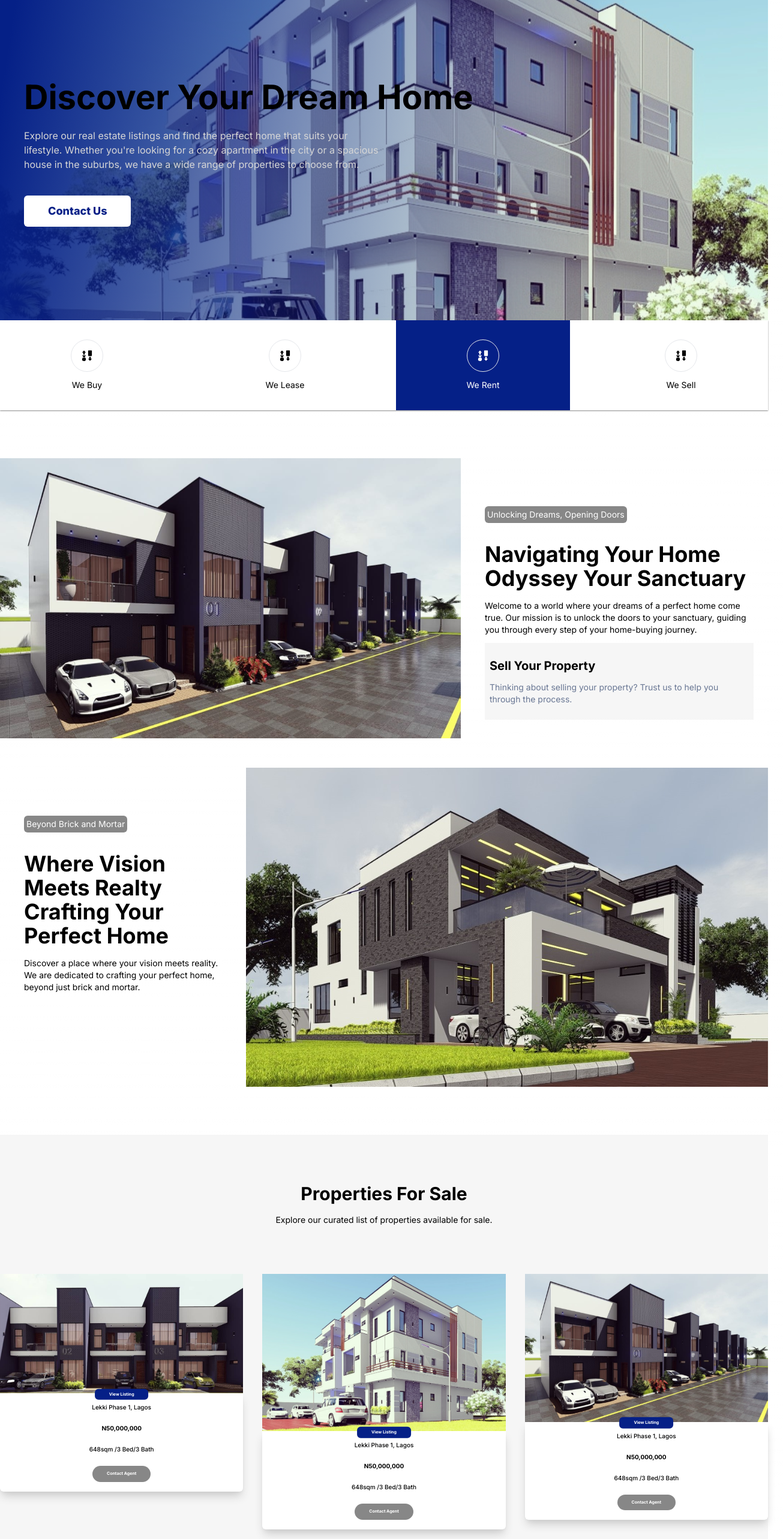
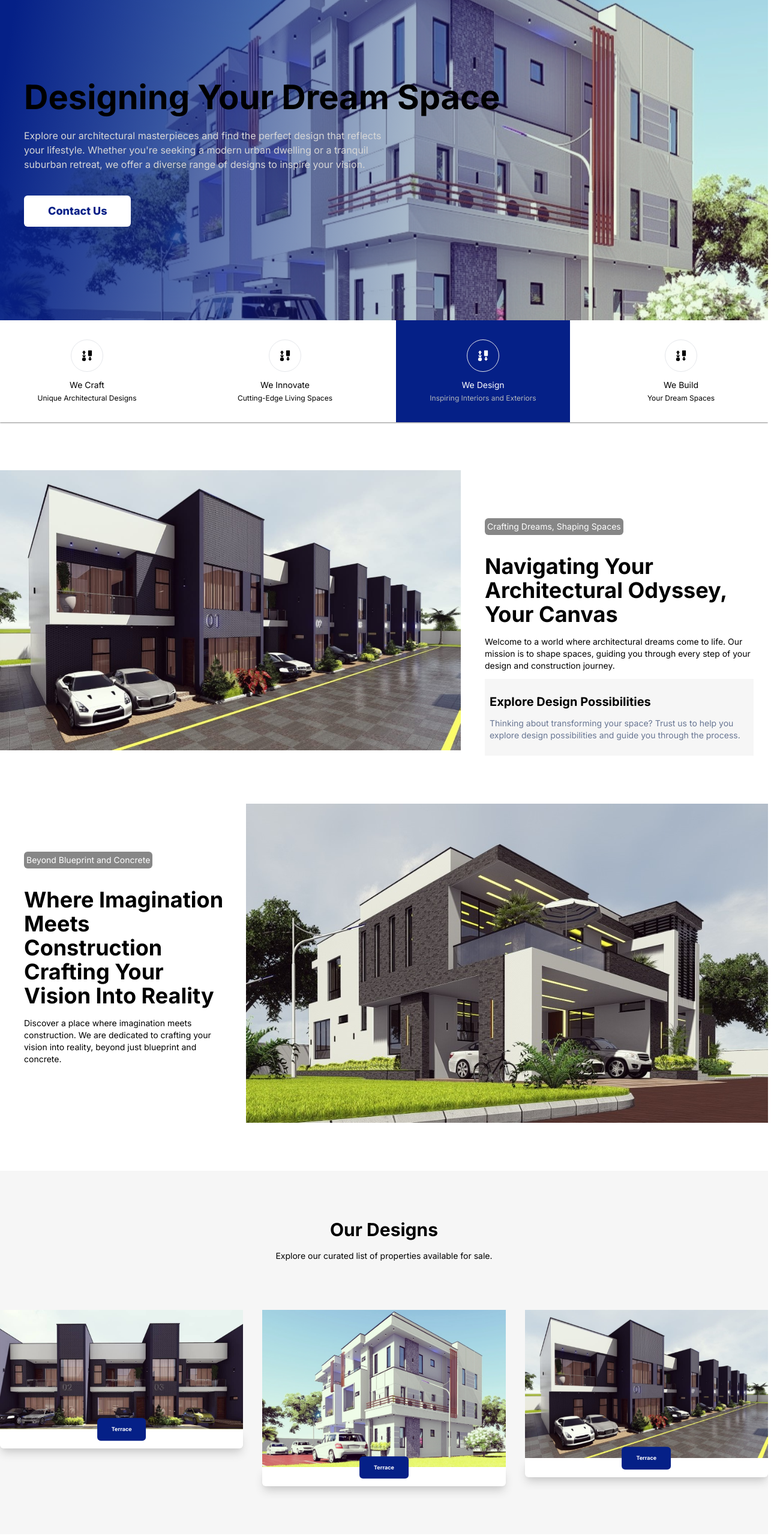
Before and after one commit to Mhiracul/EliteAce, a Next.js app: page / in a window 1280 px wide. Shown: the part 140-2706 px from the top of the page at 60% size, 1305 px wide, since content can reach past the window. Built offline with nearby package versions, Linux system fonts and the light colour scheme.

Commit message:
first commit

```diff
--- a/src/app/component/AboutUs.tsx
+++ b/src/app/component/AboutUs.tsx
@@ -5,15 +5,17 @@ import { GiBuyCard } from "react-icons/gi";
 const AboutUs = () => {
   return (
     <div className="h-full">
-      <div className=" bg-white container shadow-sm shadow-[#878787] mx-auto  w-full">
-        {" "}
-        <div className="grid lg:grid-cols-4 md:grid-cols-4 grid-cols-1 gap-10 ">
+      <div className="bg-white container shadow-sm shadow-[#878787] mx-auto w-full">
+        <div className="grid lg:grid-cols-4 md:grid-cols-4 grid-cols-1 gap-10">
           <div className="flex flex-col p-8 items-center">
             <div className="border rounded-full p-4">
               <GiBuyCard size={20} color="black" />
             </div>
             <p className="text-center text-black mt-3 md:text-sm text-xs">
-              We Buy
+              We Craft
+            </p>
+            <p className="text-center text-black mt-1 md:text-xs ">
+              Unique Architectural Designs
             </p>
           </div>
           <div className="flex flex-col p-8 items-center">
@@ -21,16 +23,21 @@ const AboutUs = () => {
               <GiBuyCard size={20} color="black" />
             </div>
             <p className="text-center text-black mt-3 md:text-sm text-xs">
-              We Lease
+              We Innovate
+            </p>
+            <p className="text-center text-black mt-1 md:text-xs ">
+              Cutting-Edge Living Spaces
             </p>
           </div>
-          {/* Apply background color to the second to the last section */}
           <div className="flex flex-col items-center p-8 px-10 bg-[#052087]">
             <div className="border rounded-full p-4">
               <GiBuyCard size={20} color="white" />
             </div>
             <p className="text-center text-white mt-3 md:text-sm text-xs">
-              We Rent
+              We Design
+            </p>
+            <p className="text-center  mt-1 md:text-xs text-[#B2B7BB]">
+              Inspiring Interiors and Exteriors
             </p>
           </div>
           <div className="flex flex-col p-8 items-center">
@@ -38,7 +45,10 @@ const AboutUs = () => {
               <GiBuyCard size={20} color="black" />
             </div>
             <p className="text-center text-black mt-3 md:text-sm text-xs">
-              We Sell
+              We Build
+            </p>
+            <p className="text-center text-black mt-1 md:text-xs ">
+              Your Dream Spaces
             </p>
           </div>
         </div>
--- a/src/app/component/CardSlider.tsx
+++ b/src/app/component/CardSlider.tsx
@@ -44,7 +44,7 @@ const CardSlider: React.FC = () => {
   return (
     <div id="testimonial" className="bg-[#f6f6f6]">
       <div className="py-16 ">
-        <div className="  py-16">
+        <div className="px-10  py-16">
           <Slider {...settings}>
             {cardsData.map((cards) => (
               <div key={cards.id} className="px-2">
--- a/src/app/component/Contact.tsx
+++ b/src/app/component/Contact.tsx
@@ -10,21 +10,21 @@ const Contact = () => {
             <span className="bg-[#878787] p-1 text-sm text-white  rounded-md">
               Exploring Unique Homes in the Real Estate Market
             </span>
-            <h2 className=" md:text-4xl text-2xl font-bold text-black mt-6">
-              Looking To Buy A Property?
+            <h2 className="md:text-4xl text-2xl font-bold text-black mt-6">
+              Looking To Design Your Dream Home?
             </h2>
           </div>
 
           <div className="flex lg:flex-row flex-col items-center gap-4">
             <div className="inline-flex items-center gap-1 md:text-3xl text-xl">
               <FaPhoneAlt color="#052087" />
-              <h1 className=" md:text-2xl text-sm font-medium text-black ">
+              <h1 className="md:text-2xl text-sm font-medium text-black ">
                 +2348035420101
               </h1>
             </div>
 
             <button className="text-white text-sm font-medium bg-[#052087] hover:bg-[#304288] p-4 rounded-full">
-              Find Premium Property
+              Explore Design Options
             </button>
           </div>
         </div>
--- a/src/app/component/Hero.tsx
+++ b/src/app/component/Hero.tsx
@@ -15,13 +15,13 @@ const Hero = () => {
     >
       <div className="container flex flex-col md:items-start items-center mx-auto md:px-10 px-10">
         <h2 className="font-Montserrat relative flex items-center md:text-left text-center font-bold text-primary text-2xl md:text-[56px] md:leading-[63px] leading-[40px]">
-          Discover Your Dream Home
+          Designing Your Dream Space
         </h2>
         <h2 className="font-Montserrat font-normal md:text-base text-xs md:text-left text-center  text-[#d6d6d6]  mt-5 max-w-[600px]">
-          Explore our real estate listings and find the perfect home that suits
-          your lifestyle. Whether you{"'"}re looking for a cozy apartment in the
-          city or a spacious house in the suburbs, we have a wide range of
-          properties to choose from.
+          Explore our architectural masterpieces and find the perfect design
+          that reflects your lifestyle. Whether you're seeking a modern urban
+          dwelling or a tranquil suburban retreat, we offer a diverse range of
+          designs to inspire your vision.
         </h2>
         <button className="bg-[#fff] px-10 py-3 rounded-md text-[#052087] font-extrabold font-Montserrat text-lg mt-10">
           Contact Us
--- a/src/app/component/Navbar.tsx
+++ b/src/app/component/Navbar.tsx
@@ -55,34 +55,6 @@ function Navbar() {
                   >
                     About Us
                   </Link>
-
-                  <div className="relative inline-block">
-                    <span
-                      className="text-black font-Montserrat text-[12px] cursor-pointer"
-                      onClick={handleDropdownToggle}
-                    >
-                      Categories
-                    </span>
-                    {dropdownOpen && (
-                      <div className="absolute top-full left-0 mt-2 py-2 w-[150px] bg-[#C82C2F] rounded-md z-40">
-                        <a
-                          href="/category1"
-                          className="block px-4 py-2 text-white font-Montserrat text-[12px]"
-                          onClick={handleDropdownLinkClick}
-                        >
-                          Real Estate
-                        </a>
-                        <a
-                          href="/category2"
-                          className="block px-4 py-2 text-white font-Montserrat text-[12px]"
-                          onClick={handleDropdownLinkClick}
-                        >
-                          Category 2
-                        </a>
-                        {/* Add more categories as needed */}
-                      </div>
-                    )}
-                  </div>
                 </div>
               </div>
             </div>
@@ -102,65 +74,6 @@ function Navbar() {
           >
             About Us
           </Link>
-          <div className="relative inline-block">
-            <span
-              className="text-black font-medium hover:text-[#052087] font-Montserrat text-[12px] cursor-pointer"
-              onClick={handleDropdownToggle}
-            >
-              Categories
-            </span>
-            {dropdownOpen && (
-              <div className="absolute top-full left-0 mt-2 py-2 w-[220px] flex bg-[#C82C2F] rounded-md z-10">
-                <div className="mt-2.5 pl-3">
-                  <GoDotFill color="#00ADEF" size={12} />
-                </div>
-                <div className="flex flex-col">
-                  <a
-                    href="/about"
-                    className=" px-4 py-2 text-white inline-flex items-center gap-1 font-Montserrat font-bold text-[10px]"
-                    onClick={handleDropdownLinkClick}
-                  >
-                    Real Estate
-                  </a>
-                  <a
-                    href="/agriculture"
-                    className="block px-4 py-2 text-white font-Montserrat font-bold text-[10px]"
-                    onClick={handleDropdownLinkClick}
-                  >
-                    Agriculture
-                  </a>
-                  <a
-                    href="/trading"
-                    className="block px-4 py-2 text-white font-Montserrat font-bold text-[10px]"
-                    onClick={handleDropdownLinkClick}
-                  >
-                    Trading
-                  </a>
-                  <a
-                    href="/category2"
-                    className="block px-4 py-2 text-white font-Montserrat font-bold text-[10px]"
-                    onClick={handleDropdownLinkClick}
-                  >
-                    Import
-                  </a>
-                  <a
-                    href="/category2"
-                    className="block px-4 py-2 text-white font-Montserrat font-bold text-[10px]"
-                    onClick={handleDropdownLinkClick}
-                  >
-                    Business
-                  </a>
-                  <a
-                    href="/category2"
-                    className="block px-4 py-2 text-white font-Montserrat font-bold text-[10px]"
-                    onClick={handleDropdownLinkClick}
-                  >
-                    Technology
-                  </a>
-                </div>
-              </div>
-            )}
-          </div>
         </div>
       </div>
     </div>
--- a/src/app/component/Properties.tsx
+++ b/src/app/component/Properties.tsx
@@ -7,14 +7,14 @@ const Properties = () => {
     <div className="h-full w-full text-black bg-[#F6F6F6]">
       <div className="py-20 lg:px-0 px-10">
         <div className="text-center text-black max-w-md container mx-auto">
-          <h1 className="md:text-3xl text-xl font-bold">Properties For Sale</h1>
+          <h1 className="md:text-3xl text-xl font-bold">Our Designs</h1>
           <p className="md:text-sm text-xs font-normal mt-4">
             Explore our curated list of properties available for sale.
           </p>
         </div>
 
         <div className="grid lg:grid-cols-3 md:grid-cols-2 grid-cols-1 gap-8 mt-20 container mx-auto">
-          <div className="md:max-w-[500px]  relative">
+          <div className="md:max-w-[500px]  relative ">
             <Image
               src="/design4.svg"
               alt="List"
@@ -24,14 +24,8 @@ const Properties = () => {
             />
 
             <div className="bg-white rounded-b-md shadow-lg shadow-[#ccc] py-4 px-4 flex flex-col items-center gap-5 relative">
-              <button className="bg-[#052087]  px-6 py-1 font-bold rounded-md text-white font-Montserrat text-[7px] max-w-[180px] absolute  top-[1%]  -translate-y-1/2 left-1/2 transform -translate-x-1/2">
-                View Listing
-              </button>
-              <h4 className="text-[10px] font-medium">Lekki Phase 1, Lagos</h4>
-              <h5 className="text-[10px] font-bold">N50,000,000</h5>
-              <p className="text-[10px] font-medium">648sqm /3 Bed/3 Bath</p>
-              <button className="bg-[#878787]  hover:bg-[#adadad] px-6 py-2  font-bold rounded-full text-white font-Montserrat text-[7px]  max-w-[180px]">
-                <Link href="https://wa.me/+2348035491849">Contact Agent</Link>
+              <button className="bg-[#052087]  px-6 py-3 font-bold rounded-md text-white font-Montserrat text-[9px] max-w-[180px] absolute  top-[1%]  -translate-y-1/2 left-1/2 transform -translate-x-1/2">
+                Terrace
               </button>
             </div>
           </div>
@@ -46,14 +40,8 @@ const Properties = () => {
             />
 
             <div className="bg-white rounded-b-md shadow-lg shadow-[#ccc] py-4 px-4 flex flex-col items-center gap-5 relative">
-              <button className="bg-[#052087]  px-6 py-1 font-bold rounded-md text-white font-Montserrat text-[7px] max-w-[180px] absolute  top-[1%]  -translate-y-1/2 left-1/2 transform -translate-x-1/2">
-                View Listing
-              </button>
-              <h4 className="text-[10px] font-medium">Lekki Phase 1, Lagos</h4>
-              <h5 className="text-[10px] font-bold">N50,000,000</h5>
-              <p className="text-[10px] font-medium">648sqm /3 Bed/3 Bath</p>
-              <button className="bg-[#878787]  hover:bg-[#adadad] px-6 py-2  font-bold rounded-full text-white font-Montserrat text-[7px]  max-w-[180px]">
-                <Link href="https://wa.me/+2348035491849">Contact Agent</Link>
+              <button className="bg-[#052087]  px-6 py-3 font-bold rounded-md text-white font-Montserrat text-[9px] max-w-[180px] absolute  top-[1%]  -translate-y-1/2 left-1/2 transform -translate-x-1/2">
+                Terrace
               </button>
             </div>
           </div>
@@ -68,14 +56,8 @@ const Properties = () => {
             />
 
             <div className="bg-white rounded-b-md shadow-lg shadow-[#ccc] py-4 px-4 flex flex-col items-center gap-5 relative">
-              <button className="bg-[#052087]  px-6 py-1 font-bold rounded-md text-white font-Montserrat text-[7px] max-w-[180px] absolute  top-[1%]  -translate-y-1/2 left-1/2 transform -translate-x-1/2">
-                View Listing
-              </button>
-              <h4 className="text-[10px] font-medium">Lekki Phase 1, Lagos</h4>
-              <h5 className="text-[10px] font-bold">N50,000,000</h5>
-              <p className="text-[10px] font-medium">648sqm /3 Bed/3 Bath</p>
-              <button className="bg-[#878787]  hover:bg-[#adadad] px-6 py-2  font-bold rounded-full text-white font-Montserrat text-[7px]  max-w-[180px]">
-                <Link href="https://wa.me/+2348035491849">Contact Agent</Link>
+              <button className="bg-[#052087]  px-6 py-3 font-bold rounded-md text-white font-Montserrat text-[9px] max-w-[180px] absolute  top-[1%]  -translate-y-1/2 left-1/2 transform -translate-x-1/2">
+                Terrace
               </button>
             </div>
           </div>
--- a/src/app/component/Sell.tsx
+++ b/src/app/component/Sell.tsx
@@ -6,7 +6,7 @@ const Sell = () => {
     <div className="w-full h-full py-20 ">
       <div className="lg:flex-row md:flex-col flex-col flex lg:items-start items-center lg:px-0 px-10 gap-10 justify-betweeen">
         <Image
-          src="/design6.svg" // Replace with your actual image path in the public folder
+          src="/design6.svg"
           alt="Image 3"
           width={100}
           height={100}
@@ -15,25 +15,27 @@ const Sell = () => {
 
         <div className="py-20 flex flex-col lg:items-start items-center lg:text-start text-center">
           <span className="bg-[#878787] p-1 text-sm text-white  rounded-md">
-            Unlocking Dreams, Opening Doors
+            Crafting Dreams, Shaping Spaces
           </span>
 
           <div className="text-black lg:max-w-md max-w-max mt-8">
             <h2 className=" text-4xl font-bold">
-              Navigating Your Home Odyssey Your Sanctuary
+              Navigating Your Architectural Odyssey, Your Canvas
             </h2>
             <p className="text-sm mt-4">
-              Welcome to a world where your dreams of a perfect home come true.
-              Our mission is to unlock the doors to your sanctuary, guiding you
-              through every step of your home-buying journey.
+              Welcome to a world where architectural dreams come to life. Our
+              mission is to shape spaces, guiding you through every step of your
+              design and construction journey.
             </p>
           </div>
 
           <div className="bg-[#F6F6F6] max-w-md px-2 py-6 flex flex-col gap-3 mt-3 align-middle ">
-            <h1 className="text-black text-xl font-bold">Sell Your Property</h1>
+            <h1 className="text-black text-xl font-bold">
+              Explore Design Possibilities
+            </h1>
             <p className="text-normal text-sm text-[#687693]">
-              Thinking about selling your property? Trust us to help you through
-              the process.
+              Thinking about transforming your space? Trust us to help you
+              explore design possibilities and guide you through the process.
             </p>
           </div>
         </div>
@@ -42,23 +44,24 @@ const Sell = () => {
         <div className="  lg:flex-row  md:flex-col-reverse flex-col-reverse flex lg:items-start  lg:px-0 px-10 items-center gap-6 justify-betweeen">
           <div className="py-20 pl-0 md:pl-10 flex flex-col lg:items-start items-center lg:text-start text-center ">
             <span className="bg-[#878787] p-1 text-sm text-white rounded-md">
-              Beyond Brick and Mortar{" "}
+              Beyond Blueprint and Concrete{" "}
             </span>
 
             <div className="text-black  w-full mt-8">
               <h2 className=" md:text-4xl text-2xl font-bold  ">
-                Where Vision Meets Realty Crafting Your Perfect Home{" "}
+                Where Imagination Meets Construction Crafting Your Vision Into
+                Reality{" "}
               </h2>
               <p className="md:text-sm text-xs mt-4">
-                Discover a place where your vision meets reality. We are
-                dedicated to crafting your perfect home, beyond just brick and
-                mortar.
+                Discover a place where imagination meets construction. We are
+                dedicated to crafting your vision into reality, beyond just
+                blueprint and concrete.
               </p>
             </div>
           </div>
 
           <Image
-            src="/design7.svg" // Replace with your actual image path in the public folder
+            src="/design7.svg"
             alt="Image 3"
             width={100}
             height={100}
--- a/src/app/component/cardsData.ts
+++ b/src/app/component/cardsData.ts
@@ -11,7 +11,7 @@ const cardsData = [
     title: "Residential appraiser",
     image: Paul,
     testimonial:
-      "“I highly recommend EliteAndAce Properties to anyone looking to buy or sell a home. They are professional, reliable, and truly care about their clients' needs. They are professional, reliable, and truly care about their clients' needs.”",
+      "“I highly recommend EliteAndAce Properties to anyone looking to design their dream home. They are professional, reliable, and truly care about bringing your vision to life. They are dedicated to providing excellent service and ensuring their clients' design needs are met.”",
     backgroundColor: "bg-[#052087]",
   },
   {
@@ -20,7 +20,7 @@ const cardsData = [
     title: "Commercial Property Manager",
     image: Cards,
     testimonial:
-      "“I highly recommend EliteAndAce Properties to anyone looking to buy or sell a home. They are professional, reliable, and truly care about their clients' needs. They are professional, reliable, and truly care about their clients' needs.”",
+      "“I highly recommend EliteAndAce Properties to anyone looking to design their dream home. They are professional, reliable, and truly care about bringing your vision to life. They are dedicated to providing excellent service and ensuring their clients' design needs are met.”",
 
     backgroundColor: "bg-[#868686]",
   },
@@ -30,7 +30,7 @@ const cardsData = [
     title: "Project Developer",
     image: Samwize,
     testimonial:
-      "“I highly recommend EliteAndAce Properties to anyone looking to buy or sell a home. They are professional, reliable, and truly care about their clients' needs. They are professional, reliable, and truly care about their clients' needs.”",
+      "“I highly recommend EliteAndAce Properties to anyone looking to design their dream home. They are professional, reliable, and truly care about bringing your vision to life. They are dedicated to providing excellent service and ensuring their clients' design needs are met.”",
 
     backgroundColor: "bg-[#052087]",
   },
```
